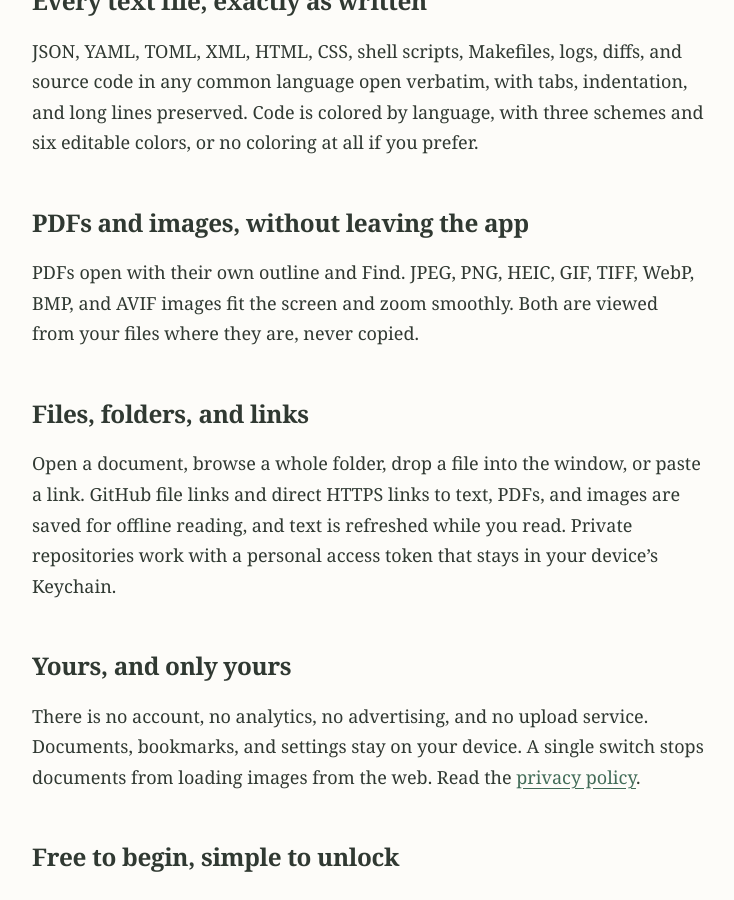
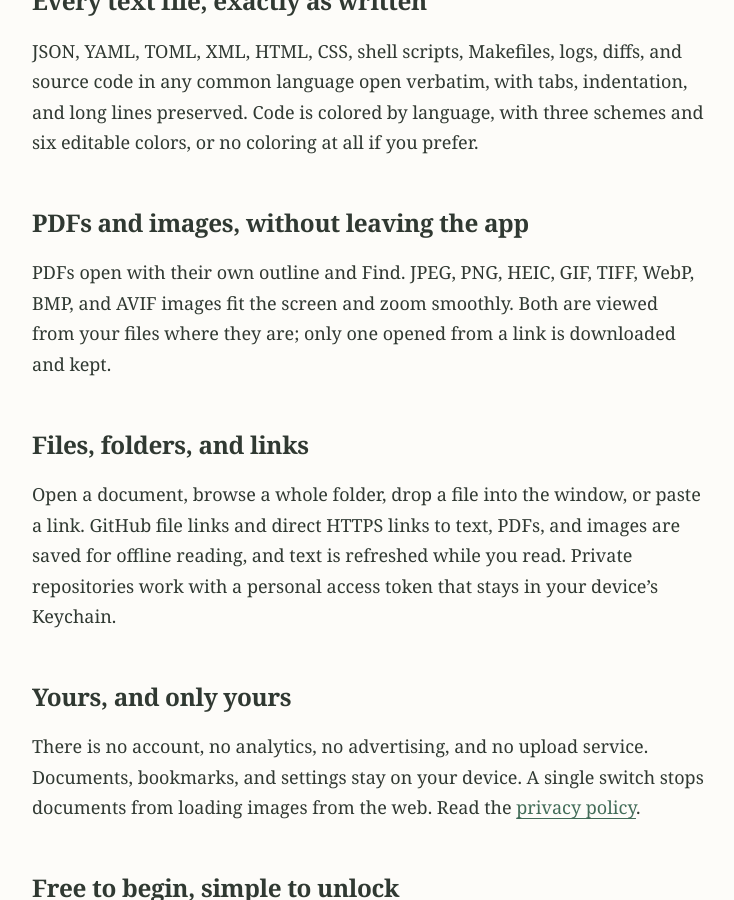
Before and after one commit to BlueTaoLLC/FolioApp, a Jekyll site: the page built from index.md, in a window 1280 px wide and 900 px high, scrolled down 761 px. Shown: the whole window, without its empty margins (272-1006 px from the left). Built offline with Jekyll 4.4.1, drawn with Linux system fonts in a browser that asks for light colours.

Commit message:
Say that a linked PDF or image is the one copy kept
Co-Authored-By: Claude Fable 5.1 <noreply@anthropic.com>

```diff
--- a/index.md
+++ b/index.md
@@ -16,7 +16,7 @@ JSON, YAML, TOML, XML, HTML, CSS, shell scripts, Makefiles, logs, diffs, and sou
 
 ## PDFs and images, without leaving the app
 
-PDFs open with their own outline and Find. JPEG, PNG, HEIC, GIF, TIFF, WebP, BMP, and AVIF images fit the screen and zoom smoothly. Both are viewed from your files where they are, never copied.
+PDFs open with their own outline and Find. JPEG, PNG, HEIC, GIF, TIFF, WebP, BMP, and AVIF images fit the screen and zoom smoothly. Both are viewed from your files where they are; only one opened from a link is downloaded and kept.
 
 ## Files, folders, and links
 
```
